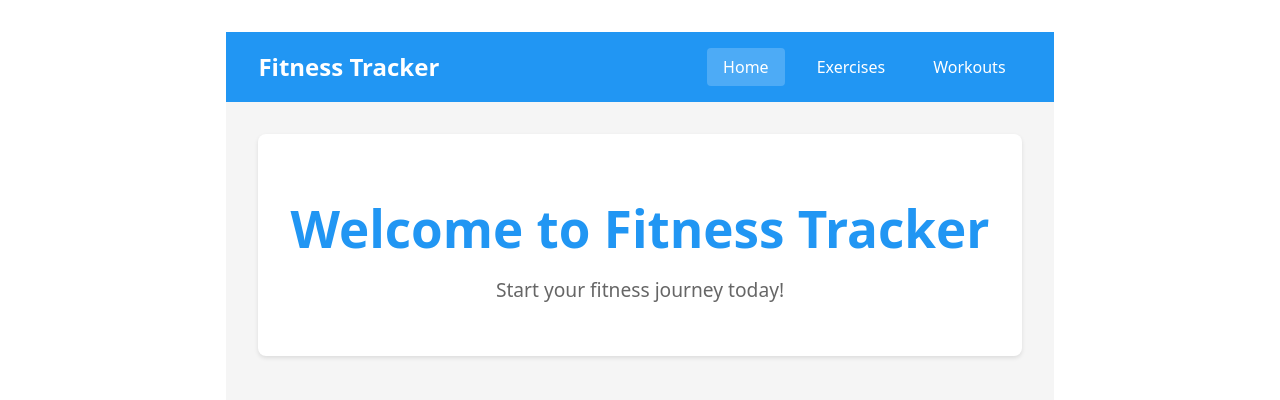
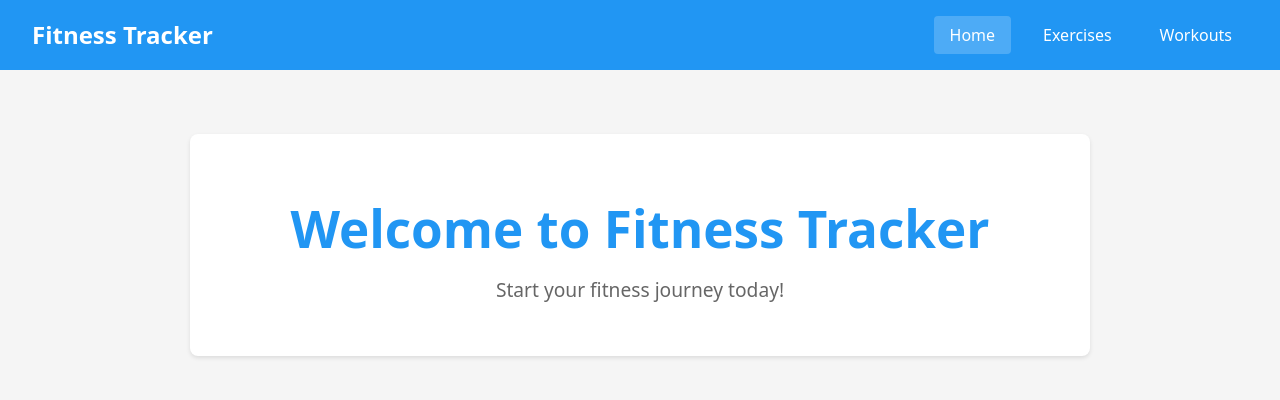
Before and after one commit to korn1evski/fitness_app, a React (Vite) app: page / in a window 1280 px wide. Shown: the top 400 px of the page. Built offline with nearby package versions, Linux system fonts and the light colour scheme.

Commit message:
fix improper display of cards

```diff
--- a/src/App.css
+++ b/src/App.css
@@ -1,8 +1,17 @@
+body,
 #root {
-  max-width: 1280px;
-  margin: 0 auto;
-  padding: 2rem;
-  text-align: center;
+  min-height: 100vh;
+  background-color: #f5f5f5;
+  margin: 0;
+  padding: 0;
+  width: 100%;
+}
+
+#root {
+  width: 100%;
+  margin: 0;
+  padding: 0;
+  box-sizing: border-box;
 }
 
 .logo {
@@ -64,22 +73,48 @@
   opacity: 0.9;
 }
 
-.welcome-section {
-  text-align: center;
-  padding: 2rem;
+.nav {
+  background-color: #2196f3;
+  padding: 1rem 2rem;
+  display: flex;
+  justify-content: space-between;
+  align-items: center;
+  color: white;
+  width: 100%;
+  box-sizing: border-box;
+}
+
+.main-content {
+  flex: 1;
+  padding: 2rem 0;
+  background-color: transparent;
+  /* No flexbox, just a block container */
+}
+
+.welcome-section,
+.current-workout-section,
+.workout-history-section,
+.exercise-section-card {
+  width: 100%;
+  max-width: 900px;
+  margin: 2rem auto;
   background-color: white;
   border-radius: 8px;
   box-shadow: 0 2px 4px rgba(0, 0, 0, 0.1);
-  max-width: 800px;
-  margin: 0 auto;
+  padding: 2rem;
+  box-sizing: border-box;
 }
 
-.welcome-section h1 {
+.welcome-section h1,
+.workout-history-section h2,
+.current-workout-section h2 {
   color: #2196f3;
   margin-bottom: 1rem;
+  text-align: center;
 }
 
 .welcome-section p {
   color: #666;
   font-size: 1.2rem;
+  text-align: center;
 }
--- a/src/App.jsx
+++ b/src/App.jsx
@@ -64,13 +64,10 @@ function App() {
   } else if (activePage === "exercises") {
     content = (
       <>
+        {workout.length > 0 && (
           <div className="current-workout-section">
             <h2>Current Workout</h2>
             {error && <div className="error">{error}</div>}
-          {workout.length === 0 ? (
-            <p>No exercises added yet.</p>
-          ) : (
-            <>
             <ul className="workout-list">
               {workout.map((exercise) => (
                 <li key={exercise.id} className="workout-item improved">
@@ -141,9 +138,8 @@ function App() {
             <button className="save-workout-btn" onClick={handleSaveWorkout}>
               Save Workout
             </button>
-            </>
+          </div>
         )}
-        </div>
         <ExerciseList onAddToWorkout={handleAddToWorkout} />
       </>
     );
--- a/src/components/ExerciseList.css
+++ b/src/components/ExerciseList.css
@@ -232,7 +232,7 @@
   padding: 0;
   margin: 0;
   display: flex;
-  flex-wrap: wrap;
+  flex-direction: column;
   gap: 1.5rem;
 }
 
@@ -240,13 +240,12 @@
   display: flex;
   align-items: center;
   gap: 1.5rem;
-  background: #f7f7f7;
-  border-radius: 6px;
-  padding: 1rem 2rem;
-  min-width: 350px;
+  background: #f3f3f3;
+  border-radius: 12px;
+  padding: 1.5rem 2rem;
   width: 100%;
-  max-width: 500px;
   box-sizing: border-box;
+  box-shadow: none;
 }
 
 .workout-history-ex-item .workout-ex-info {
@@ -268,3 +267,20 @@
   font-size: 1rem;
   font-weight: 500;
 }
+
+.exercise-section-card {
+  width: 100%;
+  max-width: 900px;
+  margin: 2rem auto;
+  background-color: white;
+  border-radius: 8px;
+  box-shadow: 0 2px 4px rgba(0, 0, 0, 0.1);
+  padding: 2rem;
+  box-sizing: border-box;
+}
+
+.exercise-section-card h2 {
+  color: #2196f3;
+  margin-bottom: 2rem;
+  text-align: center;
+}
--- a/src/components/ExerciseList.jsx
+++ b/src/components/ExerciseList.jsx
@@ -53,7 +53,7 @@ const ExerciseList = ({ onAddToWorkout }) => {
   }
 
   return (
-    <div className="exercise-list">
+    <div className="exercise-section-card">
       <h2>Available Exercises</h2>
       <div className="exercise-grid">
         {exercises.map((exercise) => (
```
Lines whose indentation alone changed are shown as unchanged.
